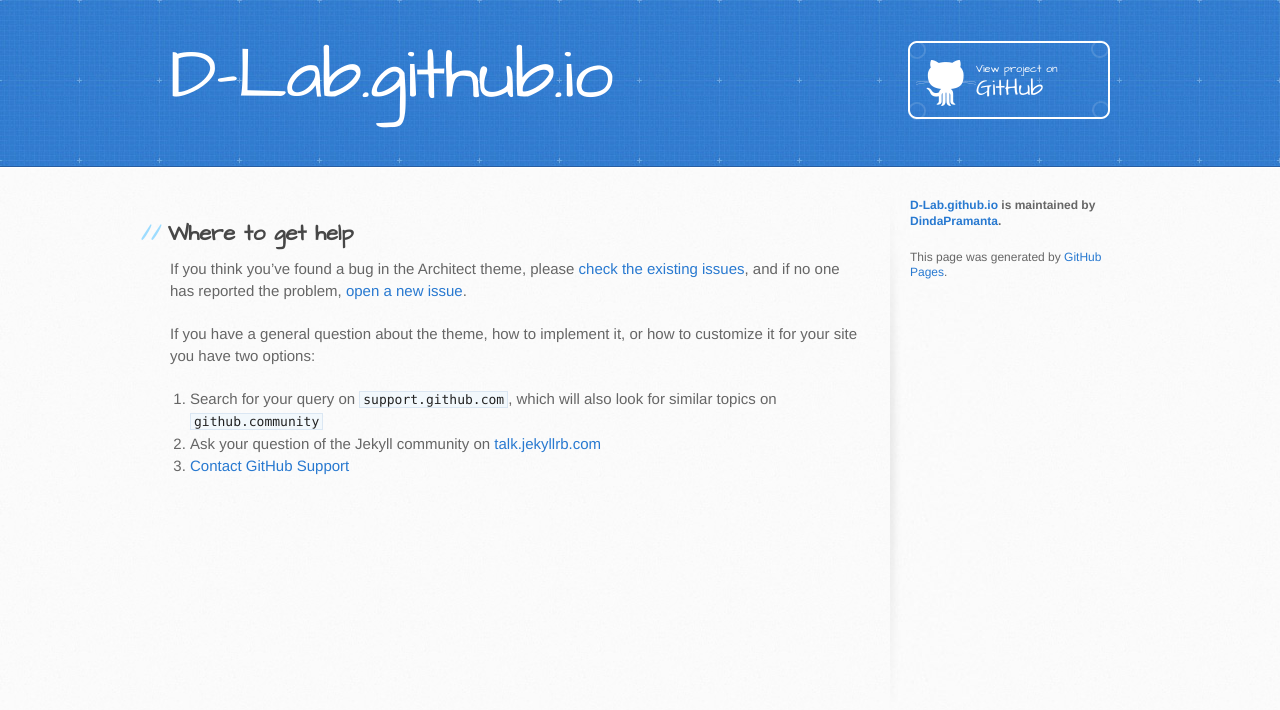
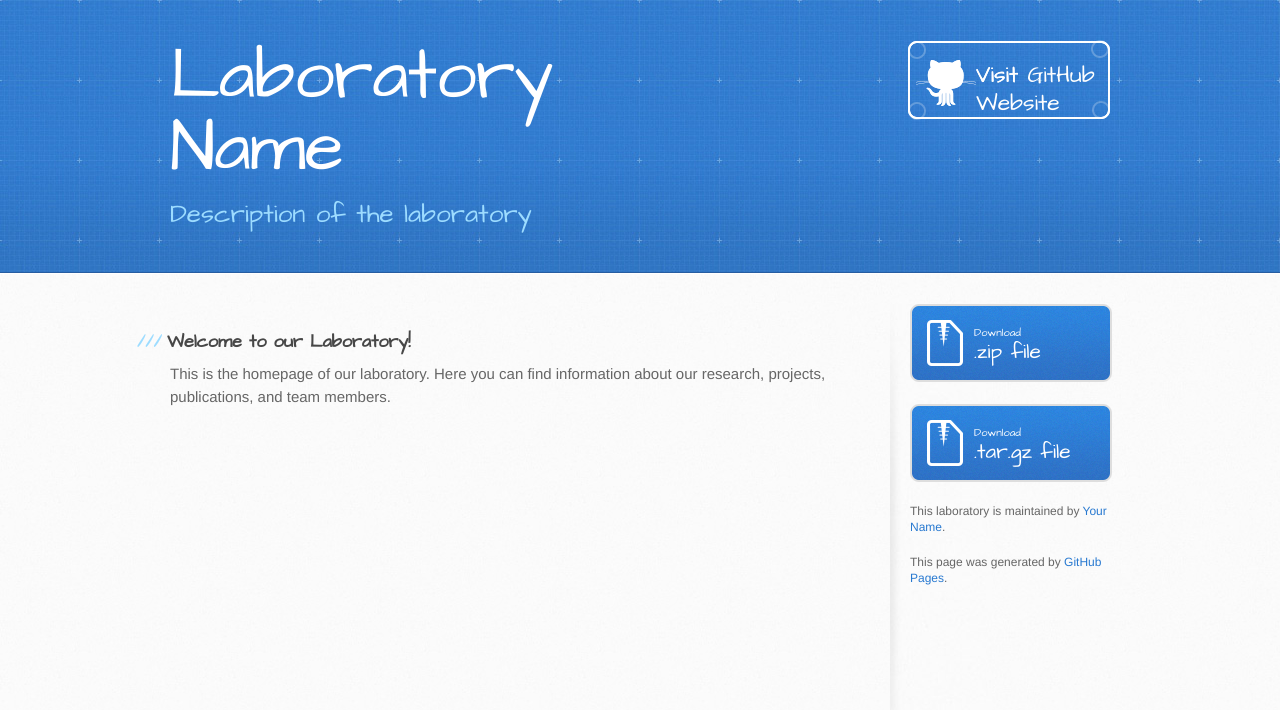
Before and after one commit to DindaPramanta/D-Lab.github.io, a Jekyll site: the page built from docs/SUPPORT.md, in a window 1280 px wide. Shown: the top 710 px of the page. Built offline with Jekyll 4.4.1, drawn with Linux system fonts in a browser that asks for light colours; our own code applies the rules of GitHub Pages for plain Markdown files; the repository's description, which GitHub fills in, is left out.

Commit message:
Update default.html

```diff
--- a/_layouts/default.html
+++ b/_layouts/default.html
@@ -11,35 +11,33 @@
     <script src="https://oss.maxcdn.com/html5shiv/3.7.3/html5shiv.min.js"></script>
     <![endif]-->
 
-{% seo %}
+    <title>Laboratory Homepage</title>
 
-    {% include head-custom.html %}
+    <style>
+      /* Add your custom styles here */
+    </style>
+
   </head>
 
   <body>
     <header>
       <div class="inner">
-        <a href="{{ '/' | absolute_url }}">
-          <h1>{{ site.title | default: site.github.repository_name }}</h1>
-        </a>
-        <h2>{{ site.description | default: site.github.project_tagline }}</h2>
-        {% if site.github.is_project_page %}
-          <a href="{{ site.github.repository_url }}" class="button"><small>View project on</small> GitHub</a>
-        {% endif %}
-        {% if site.github.is_user_page %}
-          <a href="{{ site.github.owner_url }}" class="button"><small>Follow me on</small> GitHub</a>
-        {% endif %}
+        <h1>Laboratory Name</h1>
+        <h2>Description of the laboratory</h2>
+        <a href="https://github.com/your-laboratory" class="button">Visit GitHub</a>
+        <a href="https://your-laboratory-website.com" class="button">Visit Website</a>
       </div>
     </header>
 
     <div id="content-wrapper">
       <div class="inner clearfix">
         <section id="main-content">
-          {{ content }}
+          <!-- Add your main content here -->
+          <h3>Welcome to our Laboratory!</h3>
+          <p>This is the homepage of our laboratory. Here you can find information about our research, projects, publications, and team members.</p>
         </section>
 
         <aside id="sidebar">
-          {% if site.show_downloads %}
           <a href="{{ site.github.zip_url }}" class="button">
             <small>Download</small>
             .zip file
@@ -48,12 +46,7 @@
             <small>Download</small>
             .tar.gz file
           </a>
-          {% endif %}
-
-          {% if site.github.is_project_page %}
-            <p class="repo-owner"><a href="{{ site.github.repository_url }}">{{ site.github.repository_name }}</a> is maintained by <a href="{{ site.github.owner_url }}">{{ site.github.owner_name }}</a>.</p>
-          {% endif %}
-
+          <p>This laboratory is maintained by <a href="{{ site.github.owner_url }}">Your Name</a>.</p>
           <p>This page was generated by <a href="https://pages.github.com">GitHub Pages</a>.</p>
         </aside>
       </div>
```
Lines whose indentation alone changed are shown as unchanged.
